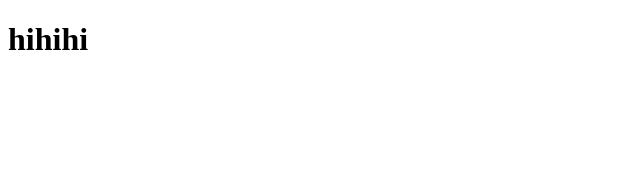
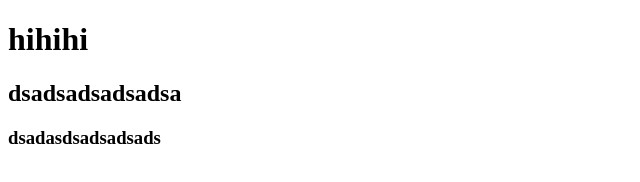
Before and after one commit to Parkcw00/hello, a plain HTML site: page index.html in a window 1280 px wide. Shown: the whole page, without its empty margins (0-640 px from the left). Drawn offline with Linux system fonts and the light colour scheme.

Commit message:
1차
1차

```diff
--- a/index.html
+++ b/index.html
@@ -7,5 +7,7 @@
 </head>
 <body>
     <h1>hihihi</h1>
+    <h2>dsadsadsadsadsa</h2>
+    <h3>dsadasdsadsadsads</h3>
 </body>
 </html>
```
